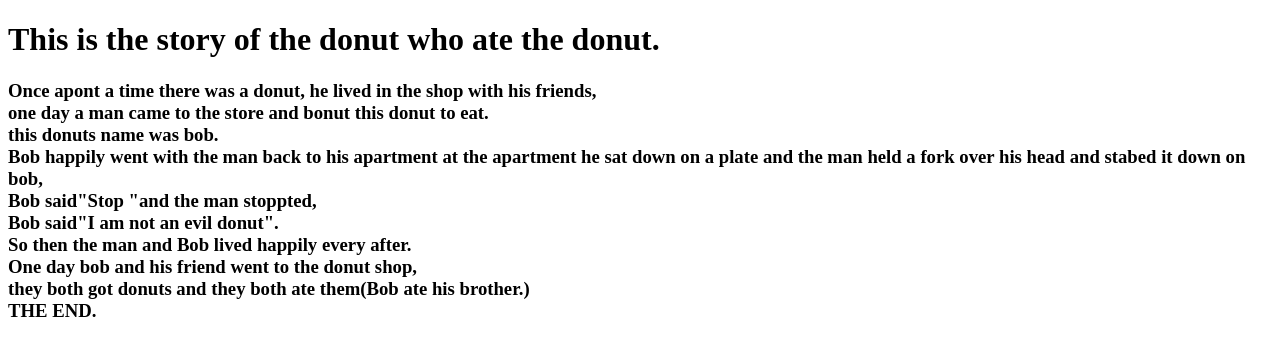
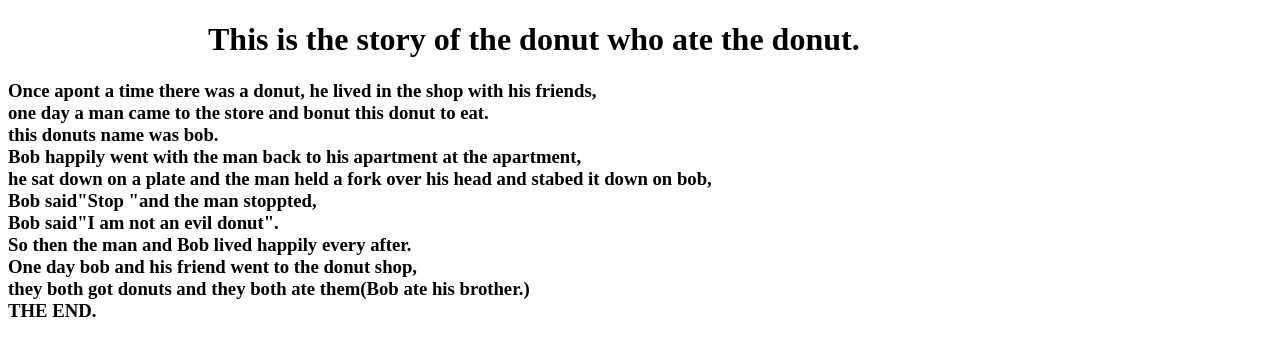
Before and after one commit to bdavis7548/bdavis7548.github.io, a plain HTML site: page MADProjectfirstwebsitepracticingstyle.html in a window 1280 px wide. Drawn offline with Linux system fonts and the light colour scheme.

Commit message:
Update MADProjectfirstwebsitepracticingstyle.html

```diff
--- a/MADProjectfirstwebsitepracticingstyle.html
+++ b/MADProjectfirstwebsitepracticingstyle.html
@@ -4,7 +4,7 @@
   <meta charset = "utf-8">
     <style>
       h1{
-      padding-left:200;
+      padding-left:200px;
       }
 
 
@@ -15,7 +15,7 @@
   <p>Once apont a time there was a donut, he lived in the shop with his friends,<br>
    one day a man came to the store and bonut this donut to eat.<br>
   this donuts name was bob.<br>
-   Bob happily went with the man back to his apartment at the apartment he sat down on a plate and the man held a fork over his head
+   Bob happily went with the man back to his apartment at the apartment, <br>he sat down on a plate and the man held a fork over his head
   and stabed it down on bob,<br>  Bob said"Stop "and the man stoppted,  <br>Bob said"I am not an evil donut". <br> So then the man and Bob lived happily every after.<br>
   One day bob and his friend went to the donut shop,<br>  they both got donuts and they both ate them(Bob ate his brother.) <br>
     THE END.</p>
```
